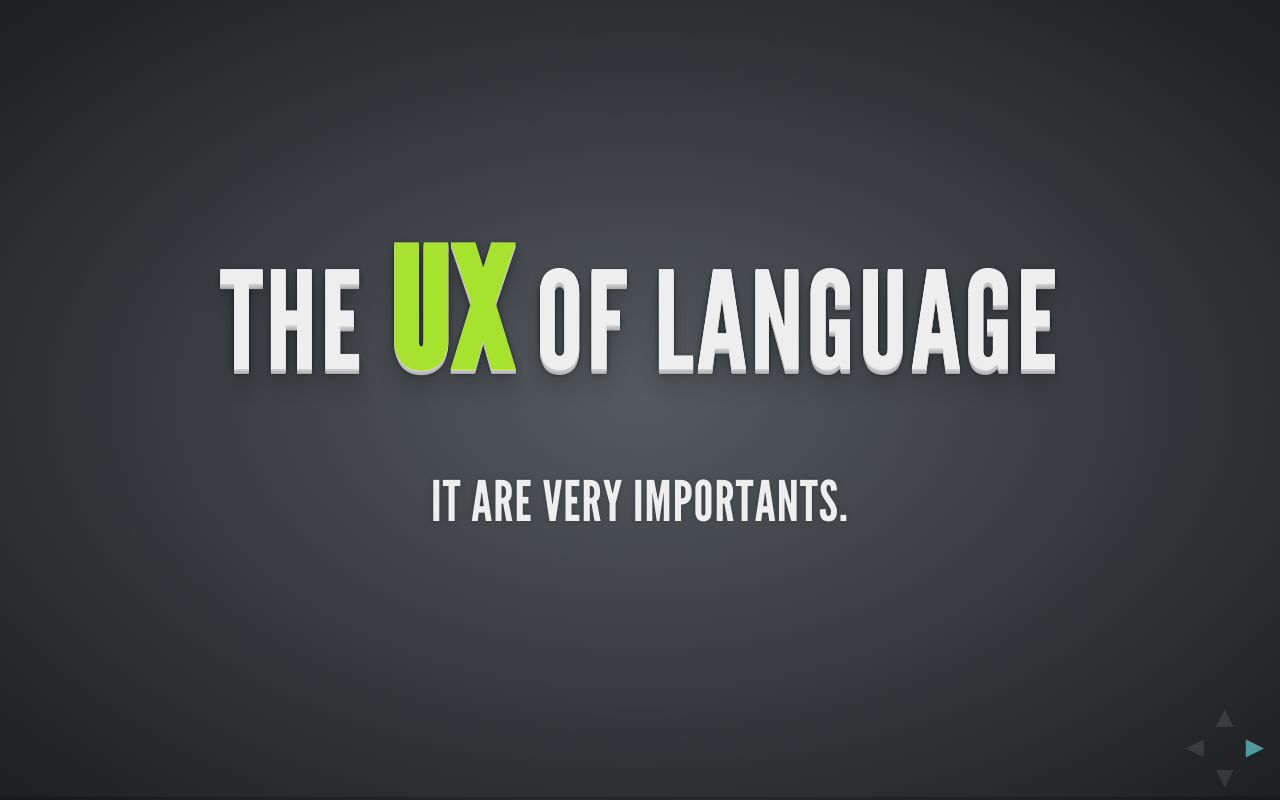
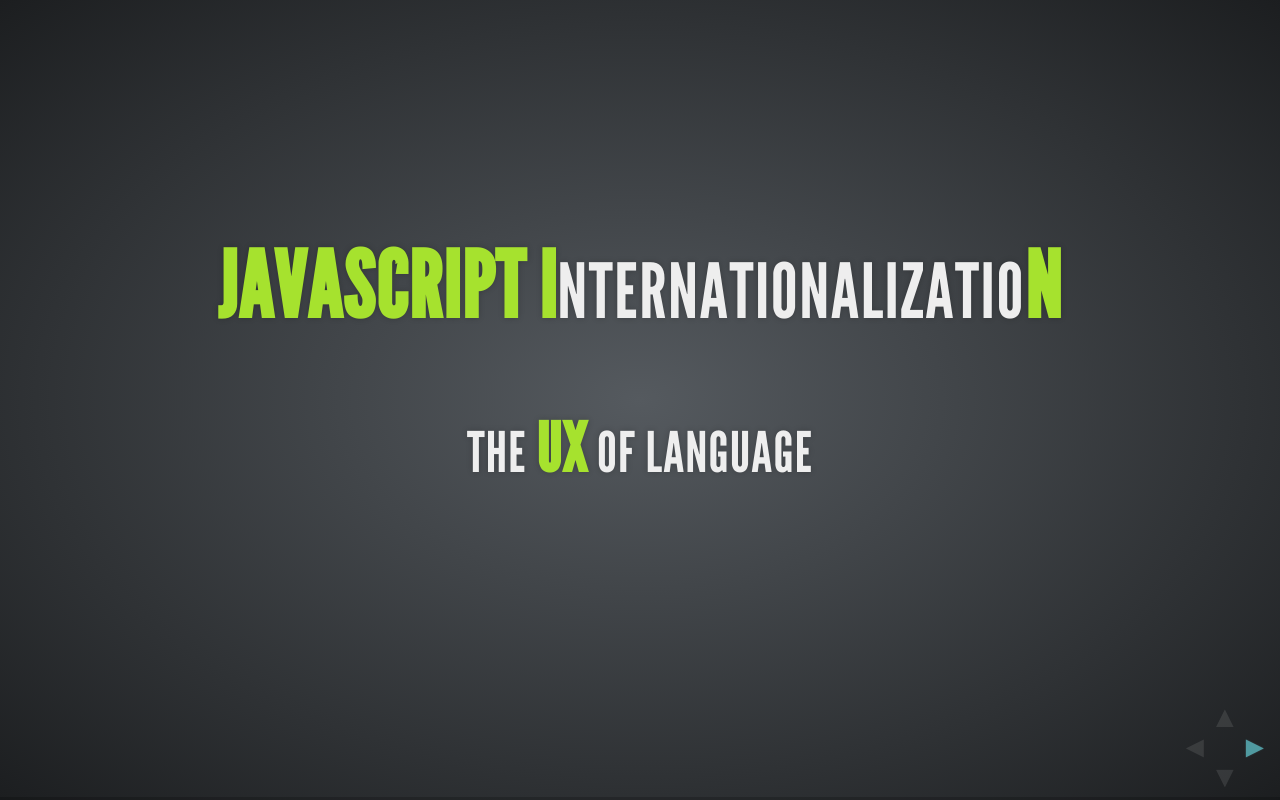
Before and after one commit to SlexAxton/uxoflanguagetalk, a website: page index.html in a window 1280 px wide. Drawn offline with nearby package versions, Linux system fonts and the light colour scheme; no server answers.

Commit message:
update for eu

```diff
--- a/index.html
+++ b/index.html
@@ -4,7 +4,7 @@
   <head>
     <meta charset="utf-8">
 
-    <title>The UX of Language | Alex Sexton | jQueryCon SF 2012</title>
+    <title>JavaScript Internationalization | Alex Sexton | jsconf.eu</title>
 
     <meta name="description" content="There are 1 thing(s) that you have probably noticed about
     l10n and I18n in your JavaScript App(s). The sentences, even in english, are as ridiculous as
@@ -84,11 +84,10 @@
       <!-- Any section element inside of this container is displayed as a slide -->
       <div class="slides">
         <section data-markdown class="oneliner">
-          # The *UX* of Language
-
+          ## *JavaScript* *I*nternationalizatio*n*
           <br />
-
-          ### It are very importants.
+          ### The *UX* of Language
+
 
           <script>
             // Delicously hacky. Look away.
@@ -1421,6 +1420,7 @@ dcnpgettext = function(dom, cnx, sngr, plurl, val, cat)
           ### announcing
           # The *Jed* Toolkit
           ### Just accepted into the Dojo Foundation
+          ### [jedtoolkit.org](http://jedtoolkit.org)
         </section>
 
         <section data-markdown class="oneliner">
--- a/package.json
+++ b/package.json
@@ -12,7 +12,7 @@
   },
   "dependencies": {
     "express" : "2.5.9",
-    "socket.io" : "0.9.6",
+    "socket.io" : "*",
     "mustache" : "0.4.0",
     "underscore": "*"
   },
```
Also changed, not shown: README.md.
